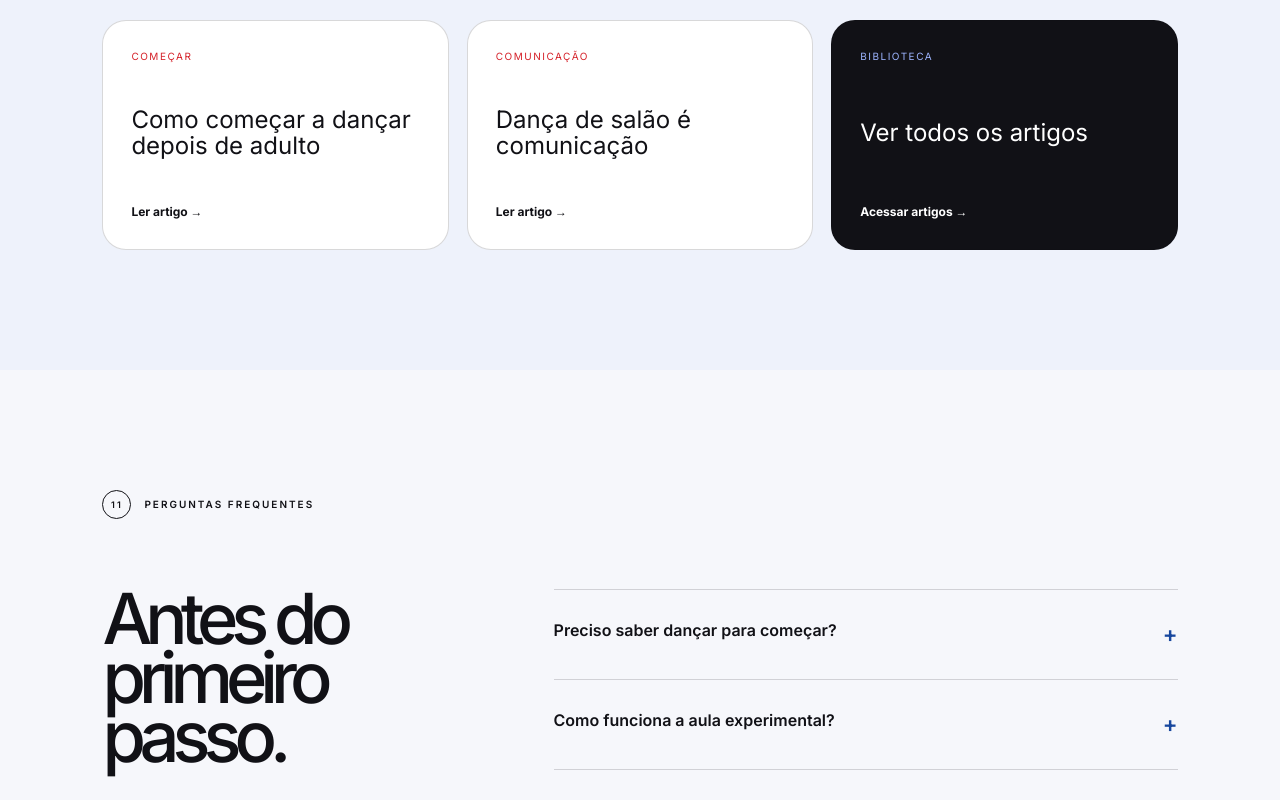
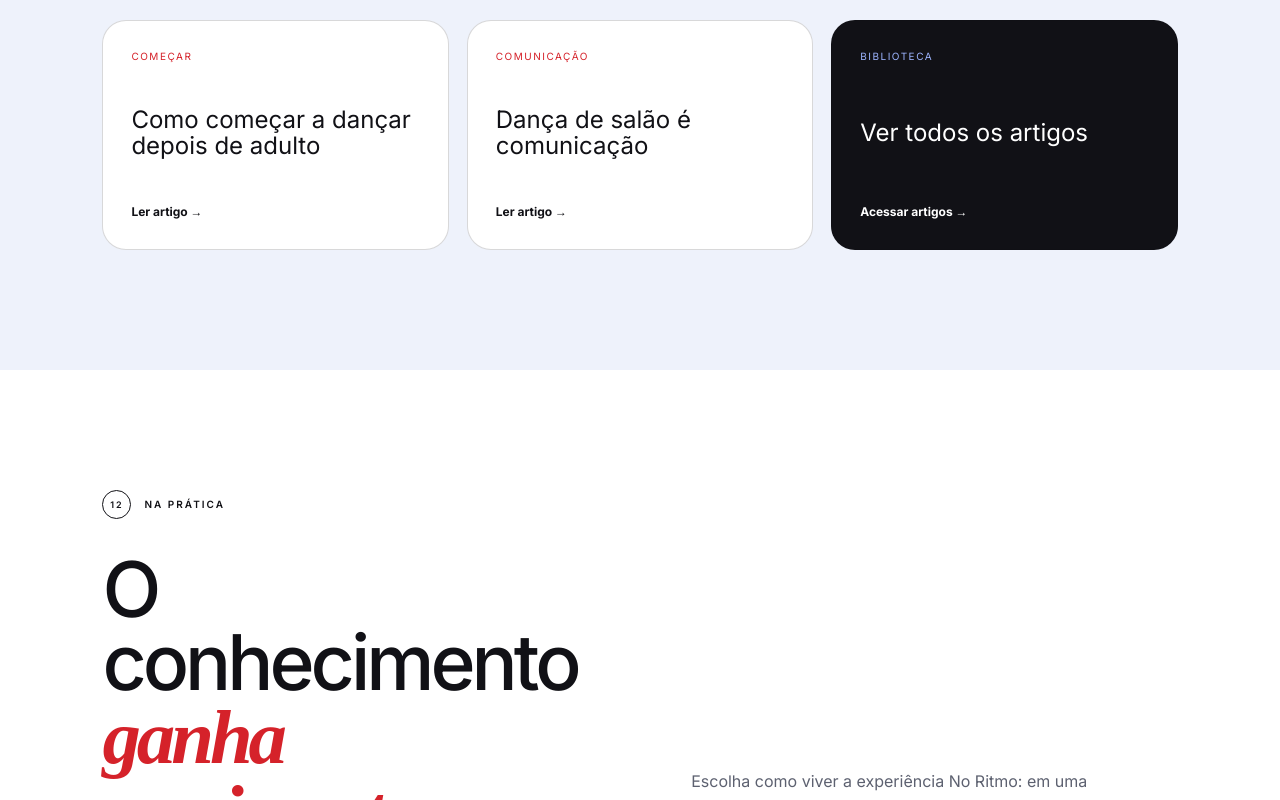
Before and after one commit to leonardodariva/no-ritmo-academia-de-danca, a Next.js app: page / in a window 1280 px wide. Shown: the part 11200-12000 px from the top of the page. Built offline with nearby package versions, Linux system fonts and the light colour scheme; a web font is replaced by a local one.

Commit message:
feat: adiciona secao na pratica na home

```diff
--- a/app/globals.css
+++ b/app/globals.css
@@ -151,5 +151,7 @@ footer { background:#0b0b0f; color:var(--cream); padding:80px 8vw 25px; }.brand-
 .modality-copy>a { display:block; width:max-content; margin:18px auto 0; color:#626875; font-size:15px; font-weight:600; border-bottom:1px solid currentColor; padding-bottom:5px; }
 .schedule-row:hover { background:transparent!important; transform:none!important; }
 .hero-kicker { margin:0 0 20px; text-transform:uppercase; letter-spacing:3px; font-size:11px; font-weight:600; color:#d9e2ff; }
+.practice { background:#fff; }.practice-heading { display:grid; grid-template-columns:1fr 1fr; gap:8vw; align-items:end; margin:35px 0 55px; }.practice-heading h2 { margin:0; font-size:clamp(48px,6vw,86px); line-height:.95; letter-spacing:-4px; }.practice-heading p { max-width:460px; color:#5d6170; line-height:1.7; }.practice-grid { display:grid; grid-template-columns:repeat(4,1fr); border-top:1px solid var(--line); }.practice-grid a { min-height:180px; padding:24px 20px; border-right:1px solid var(--line); display:flex; flex-direction:column; justify-content:space-between; transition:background .2s,color .2s; }.practice-grid a:last-child { border-right:0; }.practice-grid a:hover { background:var(--blue); color:#fff; }.practice-grid strong { font-size:22px; }.practice-grid span { font-size:12px; color:#687080; }.practice-grid a:hover span { color:#d9e2ff; }
+@media(max-width:760px){ .practice-heading { grid-template-columns:1fr; gap:20px; }.practice-grid { grid-template-columns:1fr 1fr; }.practice-grid a:nth-child(2) { border-right:0; }.practice-grid a:nth-child(-n+2) { border-bottom:1px solid var(--line); } }
 .methodology-grid { grid-template-columns:repeat(3,1fr); }
 @media(max-width:760px){ .methodology-grid { grid-template-columns:1fr 1fr; } }
--- a/app/page.tsx
+++ b/app/page.tsx
@@ -144,6 +144,12 @@ export default function Home() {
         <div className="articles-preview-grid"><Link href="/artigos/comecar-a-dancar"><span>Começar</span><h3>Como começar a dançar depois de adulto</h3><strong>Ler artigo →</strong></Link><Link href="/artigos/danca-e-comunicacao"><span>Comunicação</span><h3>Dança de salão é comunicação</h3><strong>Ler artigo →</strong></Link><Link className="articles-preview-all" href="/artigos"><span>Biblioteca</span><h3>Ver todos os artigos</h3><strong>Acessar artigos →</strong></Link></div>
       </section>
 
+      <section className="practice section" id="na-pratica">
+        <div className="section-label"><span>12</span> Na prática</div>
+        <div className="practice-heading"><h2>O conhecimento<br /><em>ganha movimento.</em></h2><p>Escolha como viver a experiência No Ritmo: em uma modalidade, numa aula, em um evento ou na agenda da academia.</p></div>
+        <div className="practice-grid"><Link href="/modalidades"><strong>Modalidades</strong><span>Conheça os formatos de aula →</span></Link><Link href="/aulas"><strong>Aulas</strong><span>Entenda como funcionam →</span></Link><Link href="/eventos"><strong>Eventos</strong><span>Veja experiências especiais →</span></Link><Link href="/horarios"><strong>Agenda</strong><span>Confira dias e horários →</span></Link></div>
+      </section>
+
       <section className="faq section" id="faq">
         <div className="section-label"><span>11</span> Perguntas frequentes</div>
         <div className="faq-layout"><div><h2>Antes do primeiro passo.</h2><p>Reunimos respostas rápidas para você chegar mais tranquilo à sua primeira experiência.</p></div><div className="faq-list">
```
